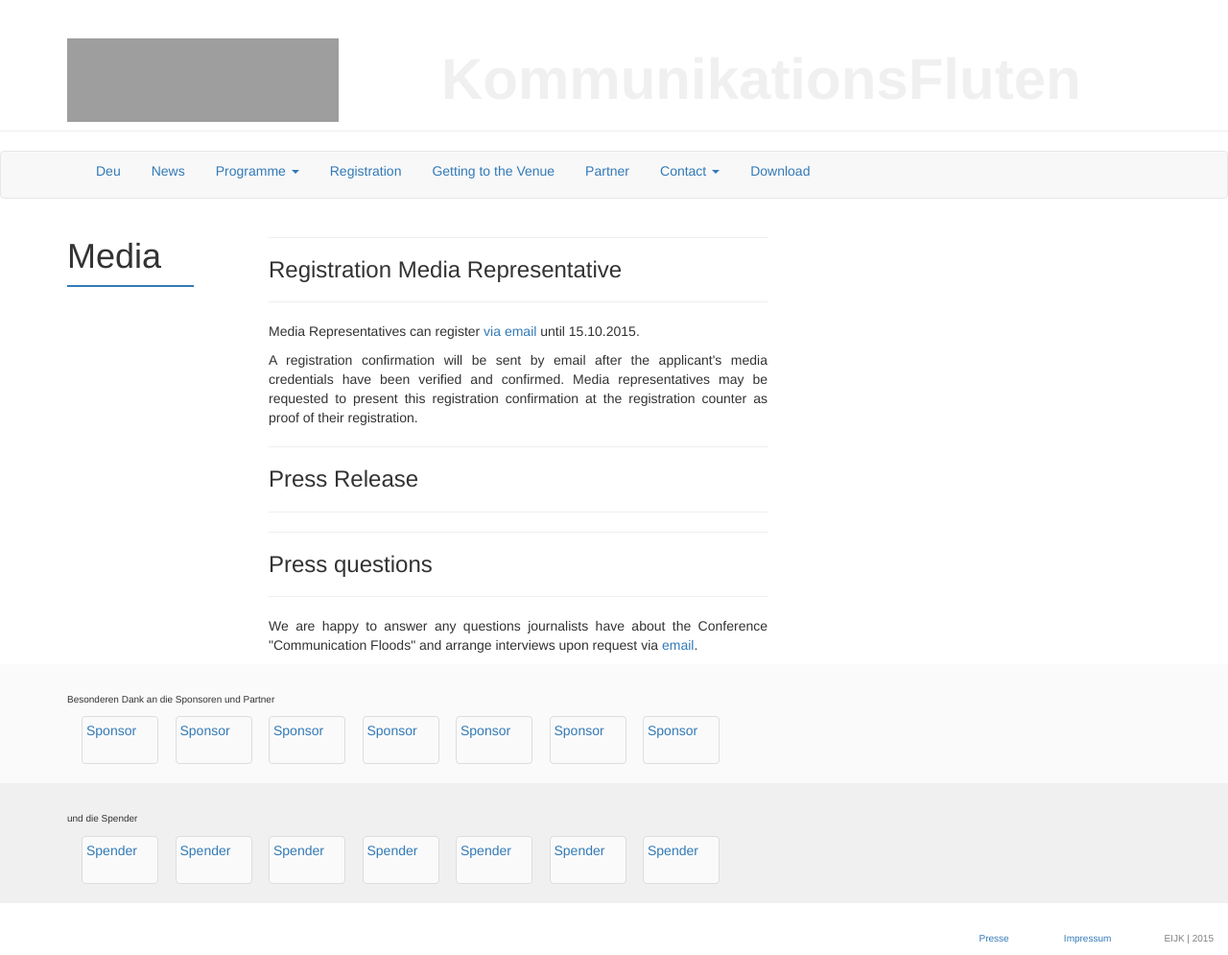
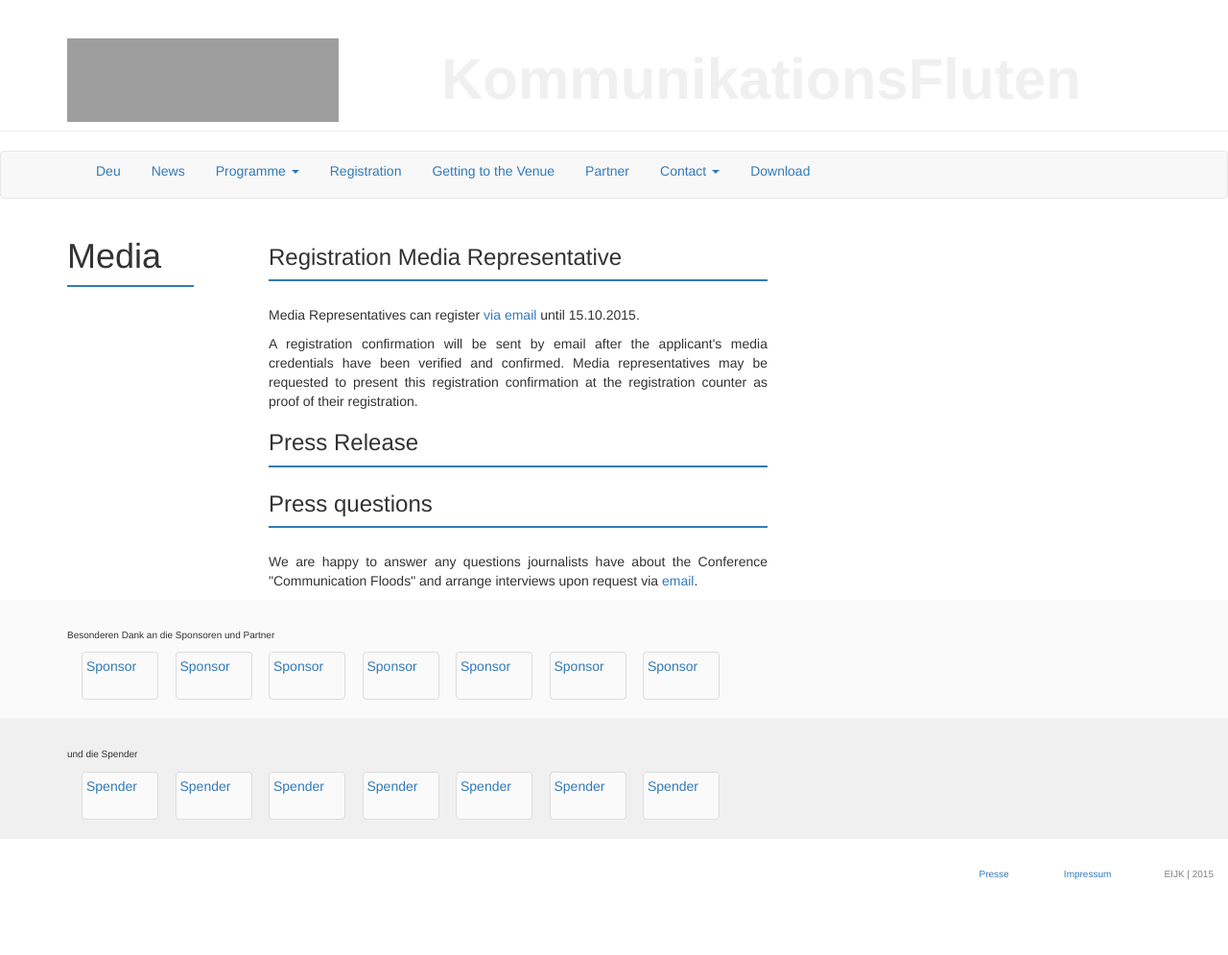
Before and after one commit to susedev/test, a Jekyll site: the page built from media.html, in a window 1280 px wide. Shown: the whole page at 96% size. Built offline with Jekyll 4.4.1, drawn with Linux system fonts in a browser that asks for light colours; nearby versions of some CDN libraries; after the commit the page ends 928 px from its top, so only the background shows below that; grey boxes are pictures that could not be loaded.

Commit message:
Update media.html

```diff
--- a/media.html
+++ b/media.html
@@ -2,20 +2,19 @@
 title: Media
 language: en
 ---
-<hr noshade="noshade" size="1" />
-<h3>Registration Media Representative</h3>
+<h3 style="margin-top: 28px;">Registration Media Representative</h3>
 
-<hr noshade="noshade" size="1" />
+<div class="box" style="background-color: #337AB7; height:2px; margin-top:3px; margin-bottom:25px;"></div>
 <p>Media Representatives can register <a href="mailto:kommunikationsfluten@eijc.eu?subject=Accreditation%20Conference">via email </a>until 15.10.2015.</p>
 
 <p style="text-align: justify;">A registration confirmation will be sent by email after the applicant&#39;s media credentials have been verified and confirmed. Media representatives may be requested to present this registration confirmation at the registration counter as proof of their registration.</p>
 
-<hr noshade="noshade" size="1" />
+
 <h3>Press Release</h3>
 
-<hr noshade="noshade" size="1" />
-<hr noshade="noshade" size="1" />
+<div class="box" style="background-color: #337AB7; height:2px; margin-top:3px; margin-bottom:25px;"></div>
+
 <h3>Press questions</h3>
 
-<hr noshade="noshade" size="1" />
+<div class="box" style="background-color: #337AB7; height:2px; margin-top:3px; margin-bottom:25px;"></div>
 <p style="text-align: justify;">We are happy to answer any questions journalists have about the Conference &quot;Communication Floods&quot; and arrange interviews upon request via <a href="mailto:kommunikationsfluten@eijc.eu?subject=Press%20questions&amp;body=Dear%20Madam%20or%20Sir%2C%20%0A%0AYour%20message%3A%0A%0AYour%20Name%3A%0AYour%20telephone%20number%3A%0AMedia%3A%0ASection%3A%0A%0AKind%20regards%0A%0A">email</a>.</p>
```
